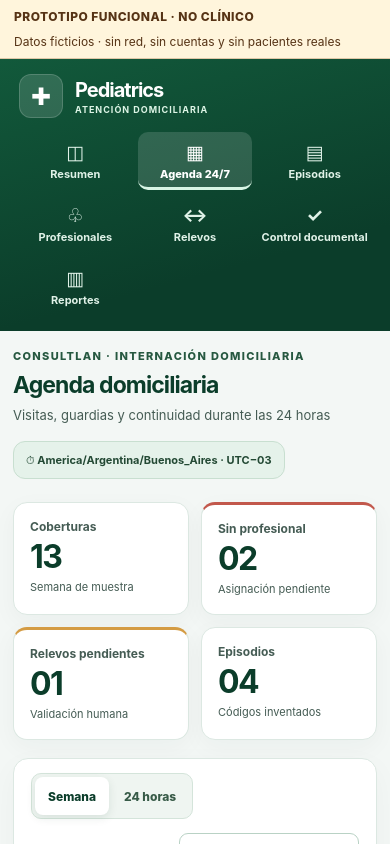
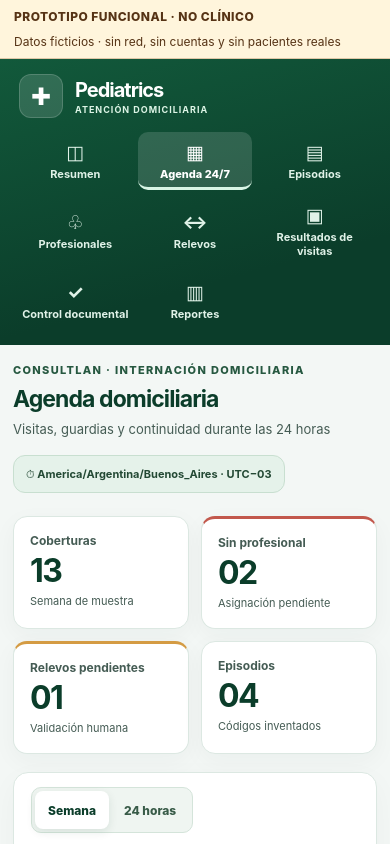
Before and after one commit to tulatraes25/consultlan_visitas_medicas, a React (Vite) app in the folder apps/web/: page / in a window 390 px wide. Shown: the top 844 px of the page. Built offline with nearby package versions, Linux system fonts and the light colour scheme.

Commit message:
feat(web): expose tablet-visit results in the coordination navigation

```diff
--- a/apps/web/src/App.tsx
+++ b/apps/web/src/App.tsx
@@ -6,8 +6,9 @@ import {
 } from "./data";
 import {deriveCoordinationAlerts} from "./coordinationAlerts";
 import {DocumentControl} from "./DocumentControl";
+import {VisitResultsDemo} from "./VisitResultsDemo";
 
-type Section="resumen"|"agenda"|"episodios"|"profesionales"|"relevos"|"documentos"|"reportes";
+type Section="resumen"|"agenda"|"episodios"|"profesionales"|"relevos"|"resultados"|"documentos"|"reportes";
 type Mode="semana"|"dia";
 const SECTIONS:readonly {id:Section;label:string;symbol:string}[]=[
   {id:"resumen",label:"Resumen",symbol:"◫"},
@@ -15,6 +16,7 @@ const SECTIONS:readonly {id:Section;label:string;symbol:string}[]=[
   {id:"episodios",label:"Episodios",symbol:"▤"},
   {id:"profesionales",label:"Profesionales",symbol:"♧"},
   {id:"relevos",label:"Relevos",symbol:"↔"},
+  {id:"resultados",label:"Resultados de visitas",symbol:"▣"},
   {id:"documentos",label:"Control documental",symbol:"✓"},
   {id:"reportes",label:"Reportes",symbol:"▥"},
 ];
@@ -24,6 +26,7 @@ const PAGE:Record<Section,{title:string;description:string}>={
   episodios:{title:"Episodios en seguimiento",description:"Vista operativa por caso, sin historia clínica"},
   profesionales:{title:"Equipo interdisciplinario",description:"Disponibilidad y asignaciones exclusivamente ficticias"},
   relevos:{title:"Relevos pendientes",description:"Decisiones humanas todavía no acreditadas"},
+  resultados:{title:"Resultados de visitas",description:"Ejemplo de evoluciones vistas desde la web después de cargar una tablet"},
   documentos:{title:"Control documental mensual",description:"Fechas, firmas y requisitos pendientes en ejemplos ficticios"},
   reportes:{title:"Resumen de gestión",description:"Indicadores de demostración, no aptos para rendición"},
 };
@@ -262,7 +265,8 @@ export function App(){
         {section==="episodios"?<EpisodeList onEpisode={setSelected}/>:null}
         {section==="profesionales"?<Professionals/>:null}
         {section==="relevos"?<Handovers/>:null}
-        {section==="documentos"?<DocumentControl/>:null}
+        {section==="resultados"?<VisitResultsDemo onOpenDocumentControl={()=>setSection("documentos")}/>:null}
+        {section==="documentos"?<DocumentControl onOpenResults={()=>setSection("resultados")}/>:null}
         {section==="reportes"?<Reports/>:null}
         <footer className="main-footer">
           Candidato C · diseño híbrido de CONSULTLAN · pendiente de aprobación institucional.
```
